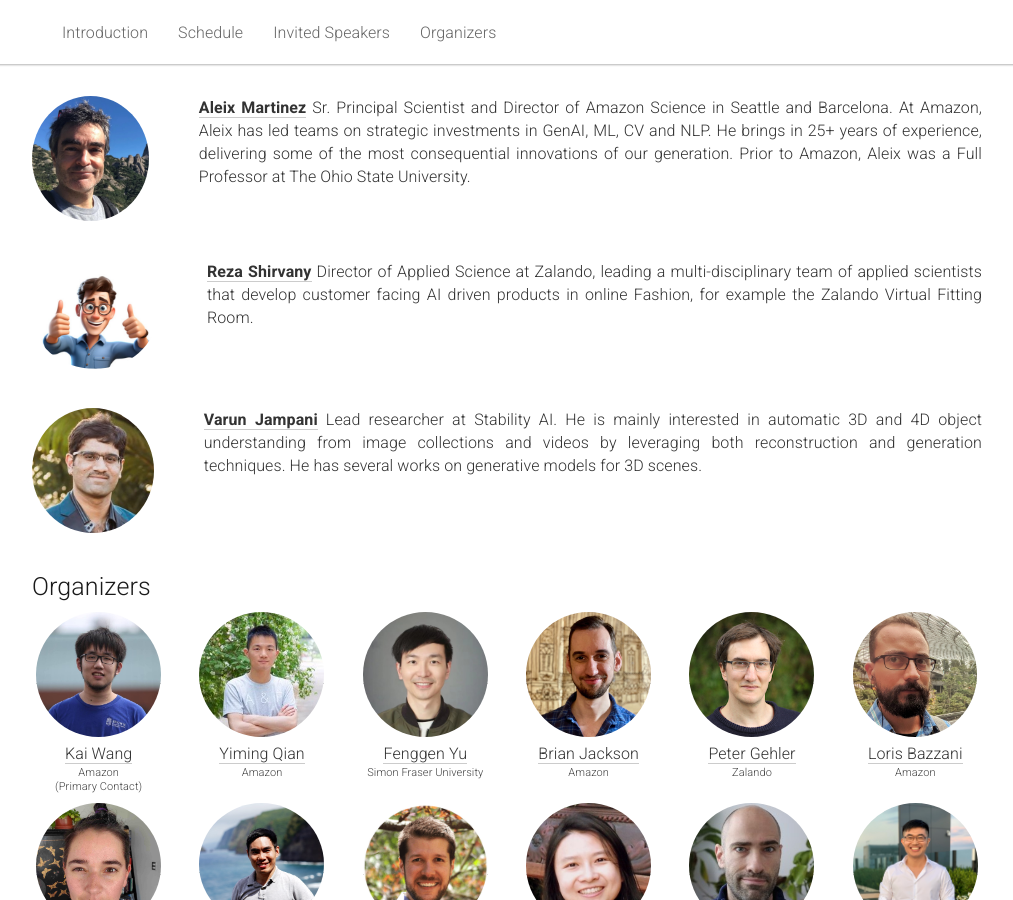
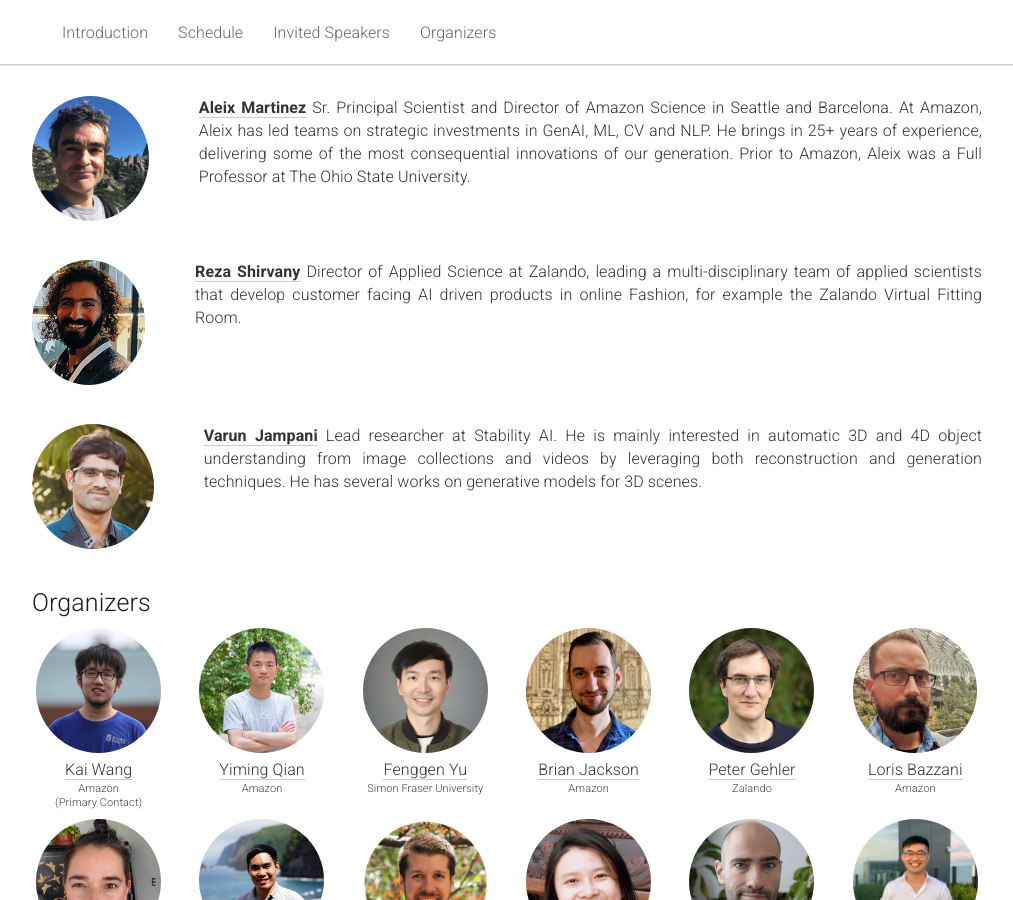
Before and after one commit to 3dv-in-ecommerce/3dv-in-ecommerce.github.io, a Jekyll site: the page built from _pages/home.md, in a window 1280 px wide and 900 px high, scrolled down 2463 px. Shown: the whole window, without its empty margins (133-1146 px from the left). Built offline with Jekyll 4.4.1, drawn with Linux system fonts in a browser that asks for light colours.

Commit message:
Signed-off-by: FENGGENYU <916931002@qq.com>

```diff
--- a/_pages/home.md
+++ b/_pages/home.md
@@ -247,7 +247,7 @@ description: "Website for the Workshop on 3D Vision and Modeling Challenges in e
 
 <div class="row">
   <div class="col-md-12">
-    <a href="https://scholar.google.com/citations?user=Y9YnFoUAAAAJ&hl=en/"><img class="people-pic" style="float:left;margin-right:50px;" src="{{ "/static/img/people/TBD.png" | prepend:site.baseurl }}"></a>
+    <a href="https://scholar.google.com/citations?user=Y9YnFoUAAAAJ&hl=en/"><img class="people-pic" style="float:left;margin-right:50px;" src="{{ "/static/img/people/Reza_Shirvany.jfif" | prepend:site.baseurl }}"></a>
     <p>
       <b><a href="https://scholar.google.com/citations?user=Y9YnFoUAAAAJ&hl=en/">Reza Shirvany</a></b> Director of Applied Science at Zalando, leading a multi-disciplinary
       team of applied scientists that develop customer facing AI driven
```
